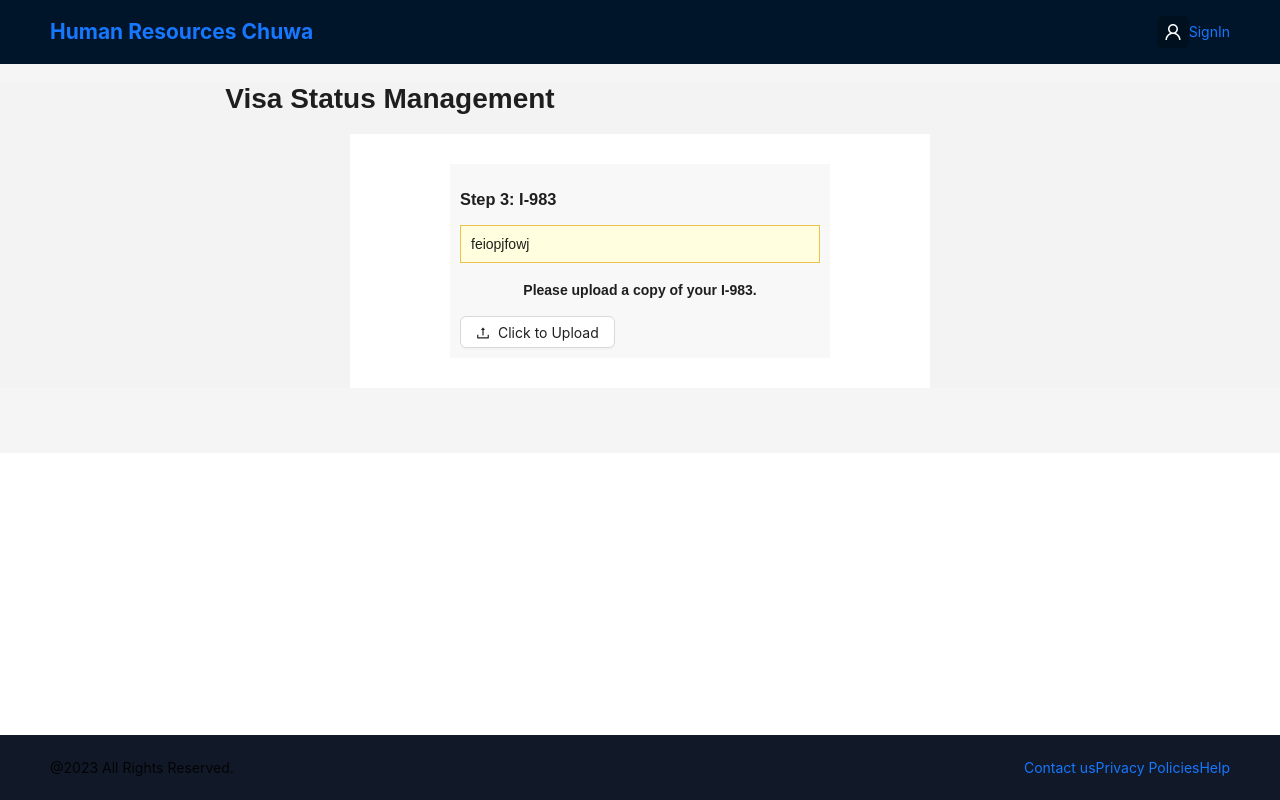
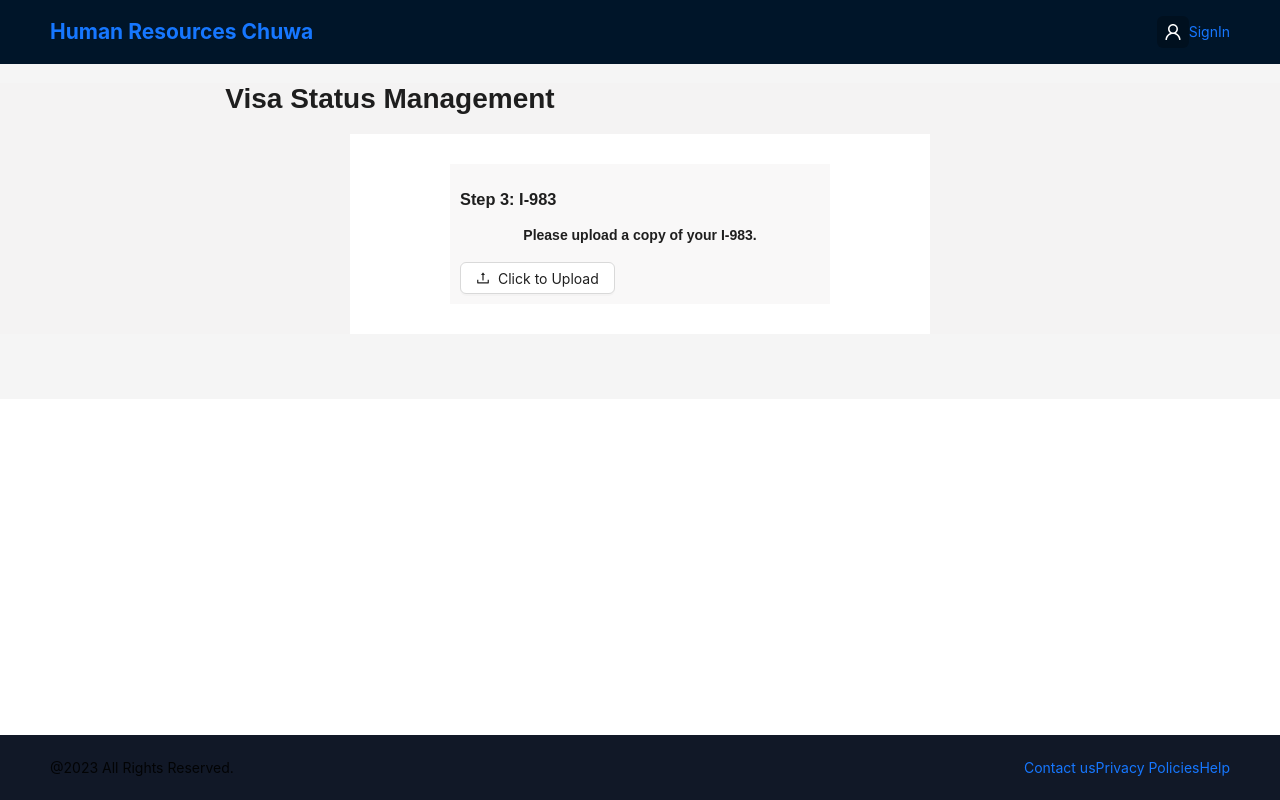
Before and after one commit to xz3426/employee-management-system, a React (Create React App) app: page /employee/visaStatus in a window 1280 px wide. Built offline with nearby package versions, Linux system fonts and the light colour scheme; no server answers.

Commit message:
minor fix

```diff
--- a/src/pages/Employee/VisaStatus/I983.js
+++ b/src/pages/Employee/VisaStatus/I983.js
@@ -10,16 +10,6 @@ const I983 = ({ statusOfCurrentStep, onI983Click, feedback }) => {
     <Content>
       <div style={{ backgroundColor: "#f5f3f38f", padding: "10px 10px" }}>
         <h3>Step 3: I-983</h3>
-        <div
-          style={{
-            backgroundColor: "lightyellow",
-            padding: "10px",
-            margin: "10px 0",
-            border: "1px solid #f0c14b",
-          }}
-        >
-          {"feiopjfowj"}
-        </div>
         {statusOfCurrentStep === "never" && (
           <>
             <div>
```
